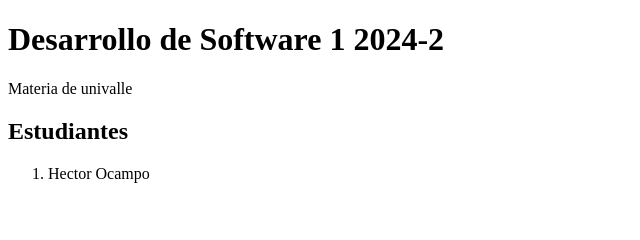
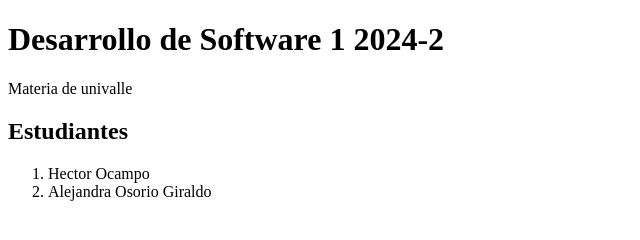
Before and after one commit to hector2603/DS1-repositorio, a plain HTML site: page index.html in a window 1280 px wide. Shown: the whole page, without its empty margins (0-640 px from the left). Drawn offline with Linux system fonts and the light colour scheme.

Commit message:
Update index.html
Agregar datos de mi nombre :)

```diff
--- a/index.html
+++ b/index.html
@@ -11,6 +11,7 @@
     <h2>Estudiantes</h2>
     <ol>
       <li>Hector Ocampo</li>
+      <li>Alejandra Osorio Giraldo</li>
     </ol>
   </body>
 </html>
```
